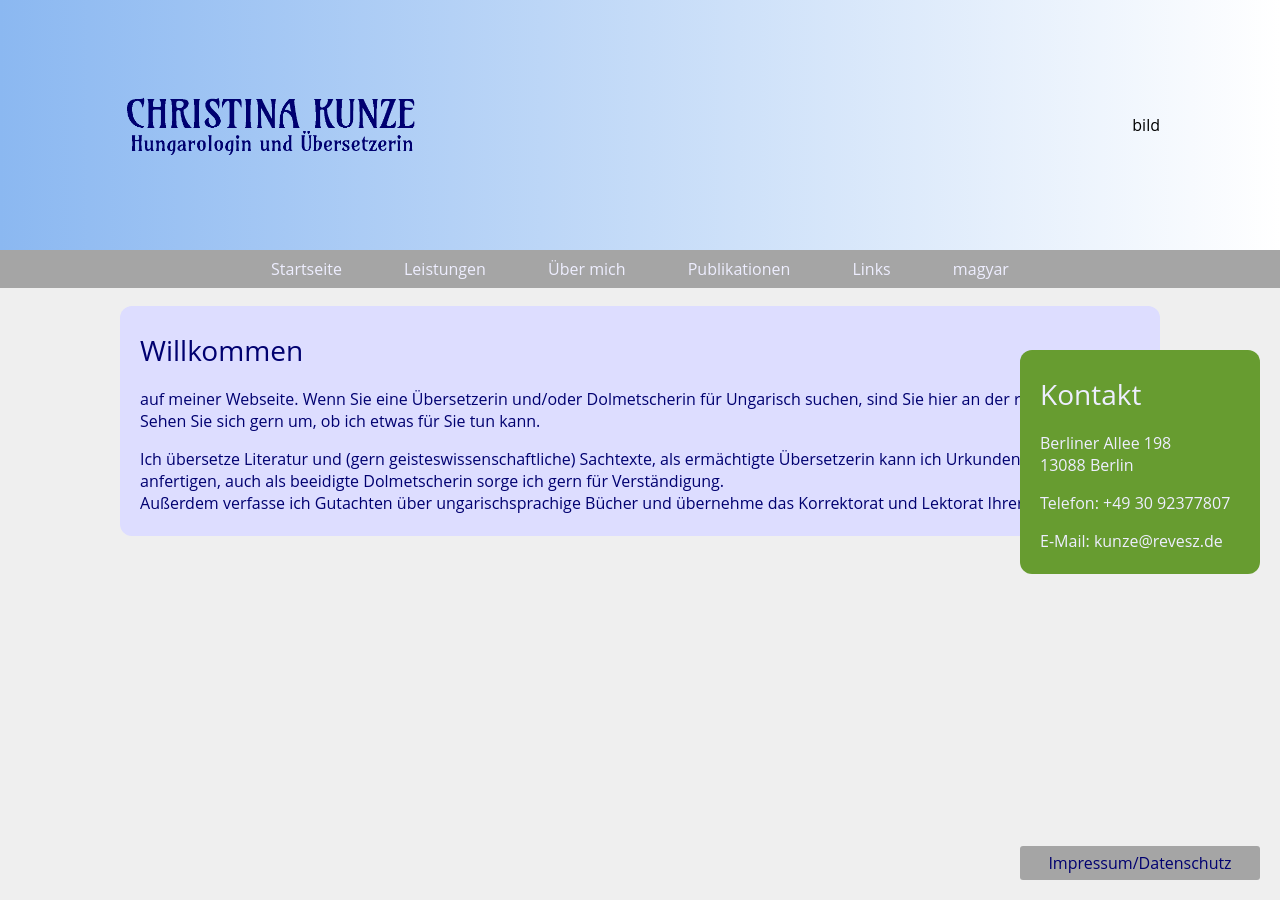
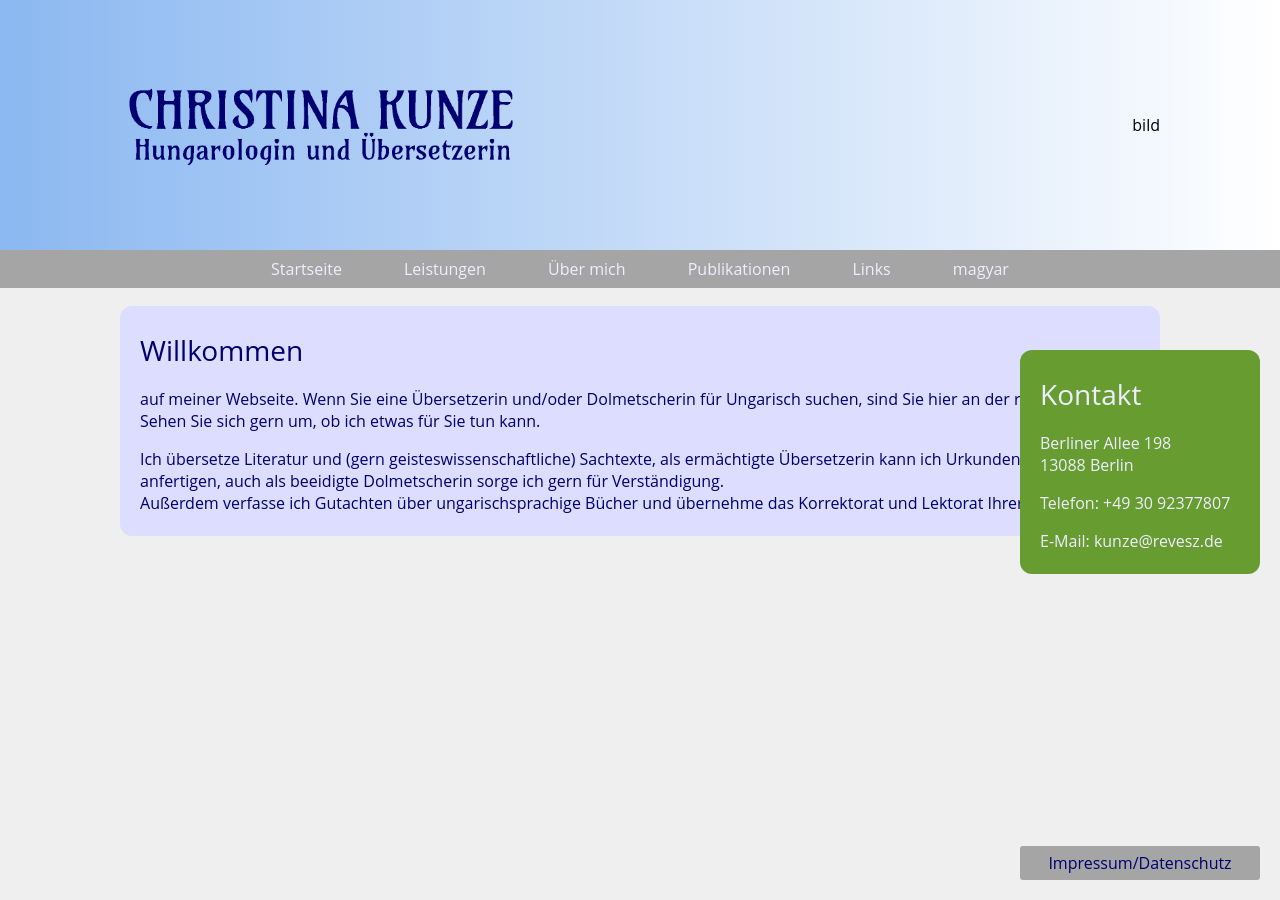
Before and after one commit to rixx/revesz.de, a Jekyll site: the page built from index.md, in a window 1280 px wide. Built offline with Jekyll 4.4.1, drawn with Linux system fonts in a browser that asks for light colours.

Commit message:
Update default.html

```diff
--- a/_layouts/default.html
+++ b/_layouts/default.html
@@ -16,7 +16,7 @@
 
   <body>
     <header>
-      <img src="namenszug_chrk_tr2.gif" width=300px; alt="Christina Kunze, Hungarologin und Übersetzerin">
+      <img src="namenszug_chrk_tr2.gif" width=400px; alt="Christina Kunze, Hungarologin und Übersetzerin">
       <div id="head-text">
       </div>
       <div>bild</div>
```
